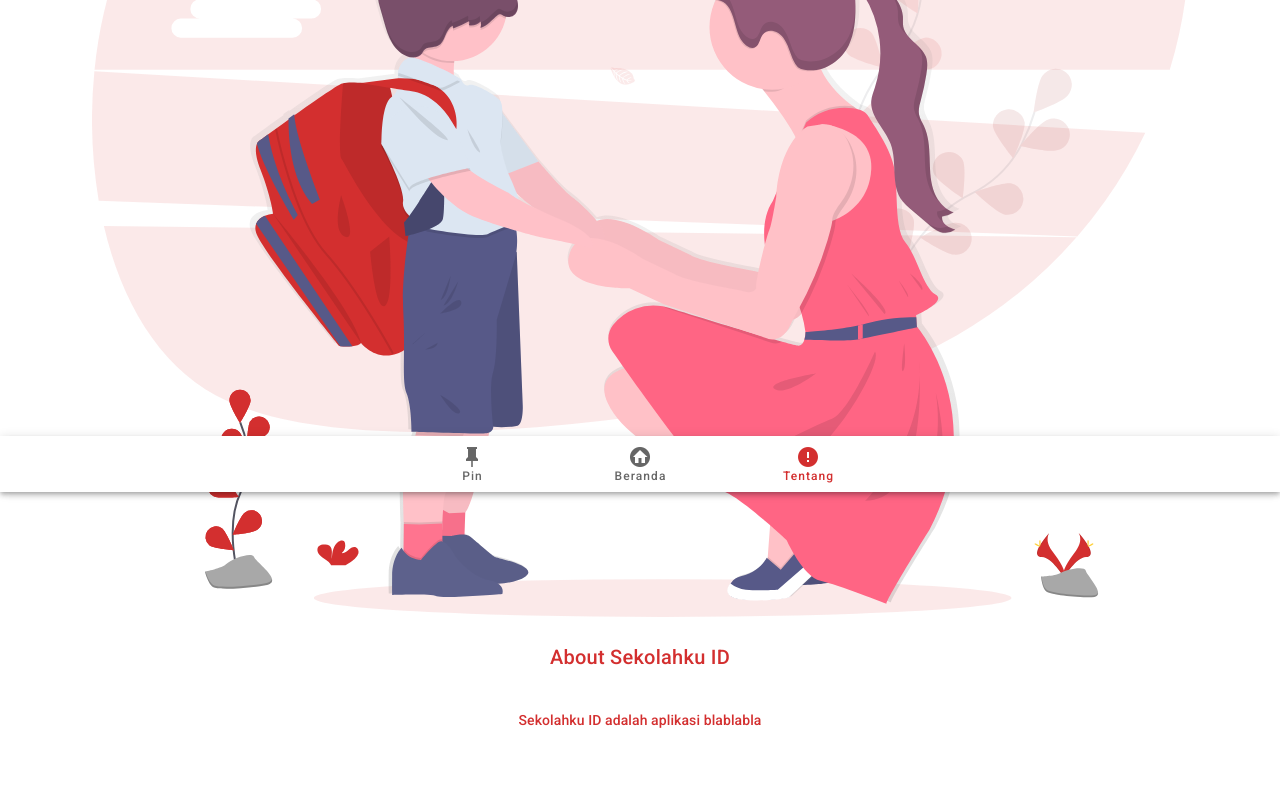
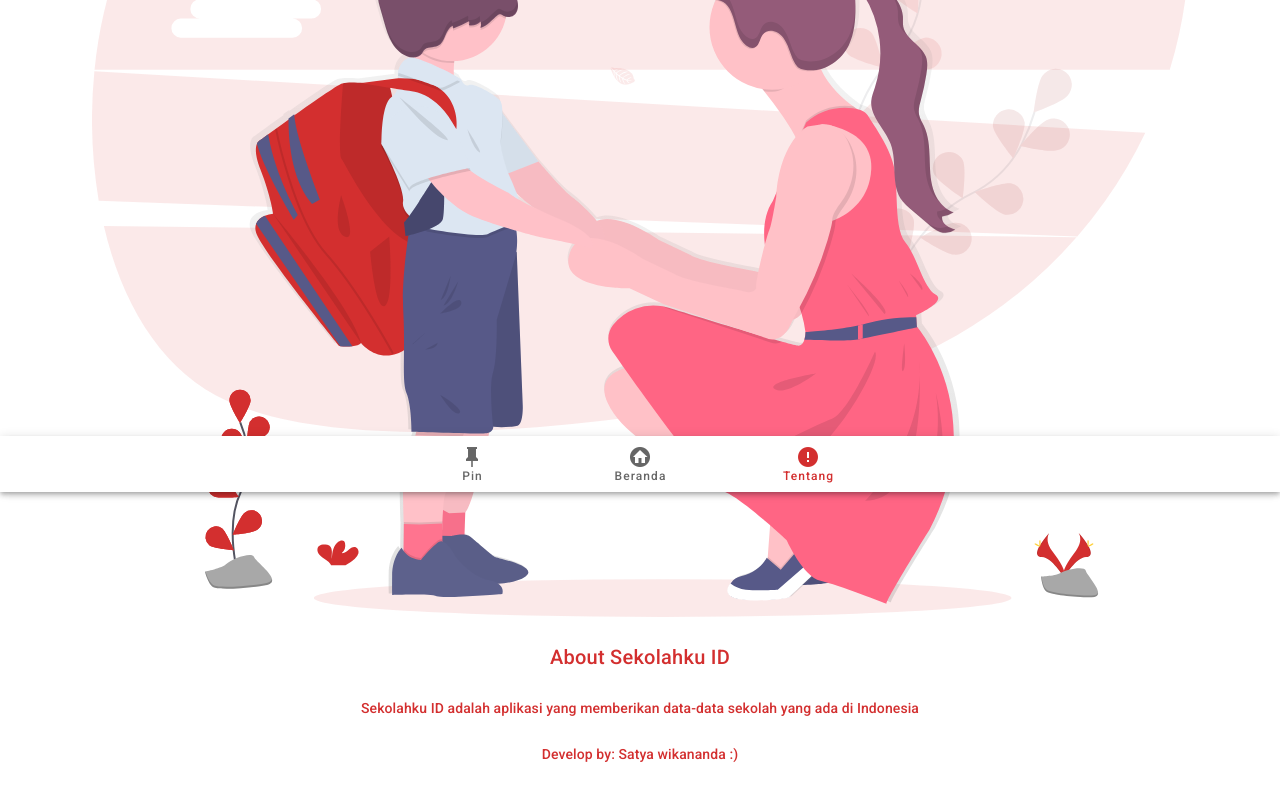
Before and after one commit to satyawikananda/Sekolahku-ID, a Vue app in the folder frontend/: page /about in a window 1280 px wide. Shown: the part 308-1108 px from the top of the page. Built offline with nearby package versions, Linux system fonts and the light colour scheme.

Commit message:
:zap: Update about page

```diff
--- a/frontend/src/components/pages/About.vue
+++ b/frontend/src/components/pages/About.vue
@@ -14,10 +14,16 @@
       {{ about.title }}
     </h3>
     <span
-      class="mt-3 pa-3 subtitle-2 font-weight-reguler"
+      class="pa-3 text-center subtitle-2 font-weight-reguler"
       :style="{ color: $vuetify.theme.themes[theme].text }"
     >
       {{ about.desc }}
+    </span>
+    <span
+      class="pa-3 text-center subtitle-2 font-weight-reguler"
+      :style="{ color: $vuetify.theme.themes[theme].text }"
+    >
+      {{ about.copyright }}
     </span>
   </v-layout>
 </template>
@@ -28,7 +34,9 @@
     return {
       about: {
         title: "About Sekolahku ID",
-        desc: "Sekolahku ID adalah aplikasi blablabla"
+        desc:
+          "Sekolahku ID adalah aplikasi yang memberikan data-data sekolah yang ada di Indonesia",
+        copyright: "Develop by: Satya wikananda :)"
       }
     };
   },
```
